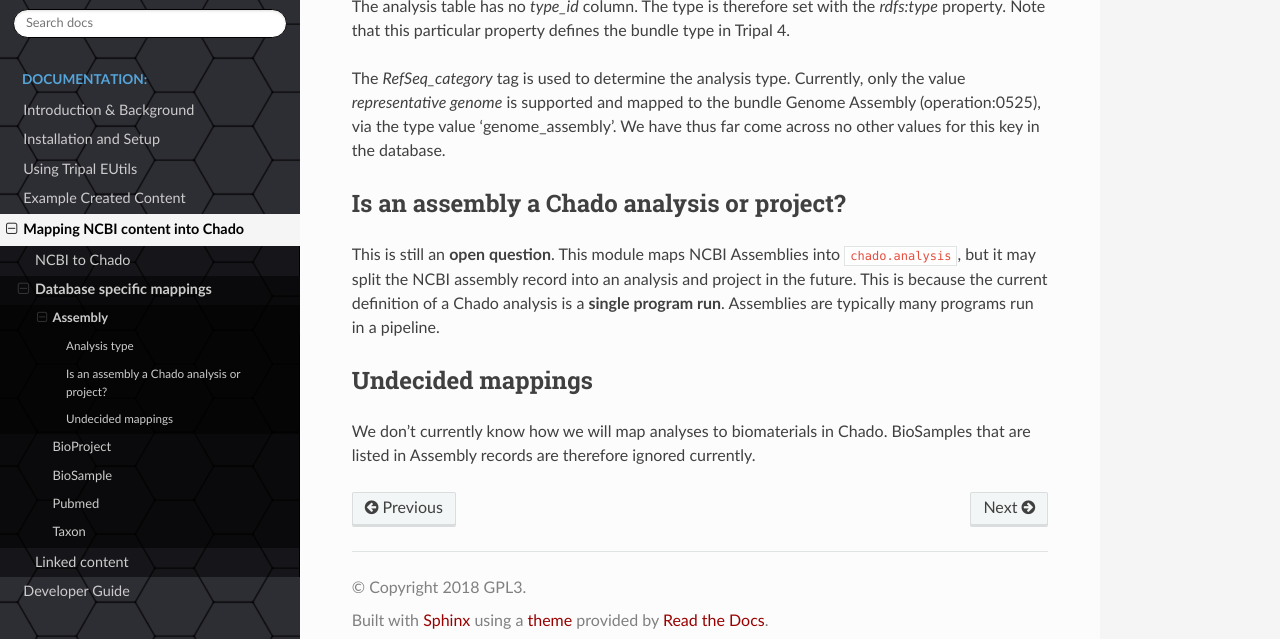
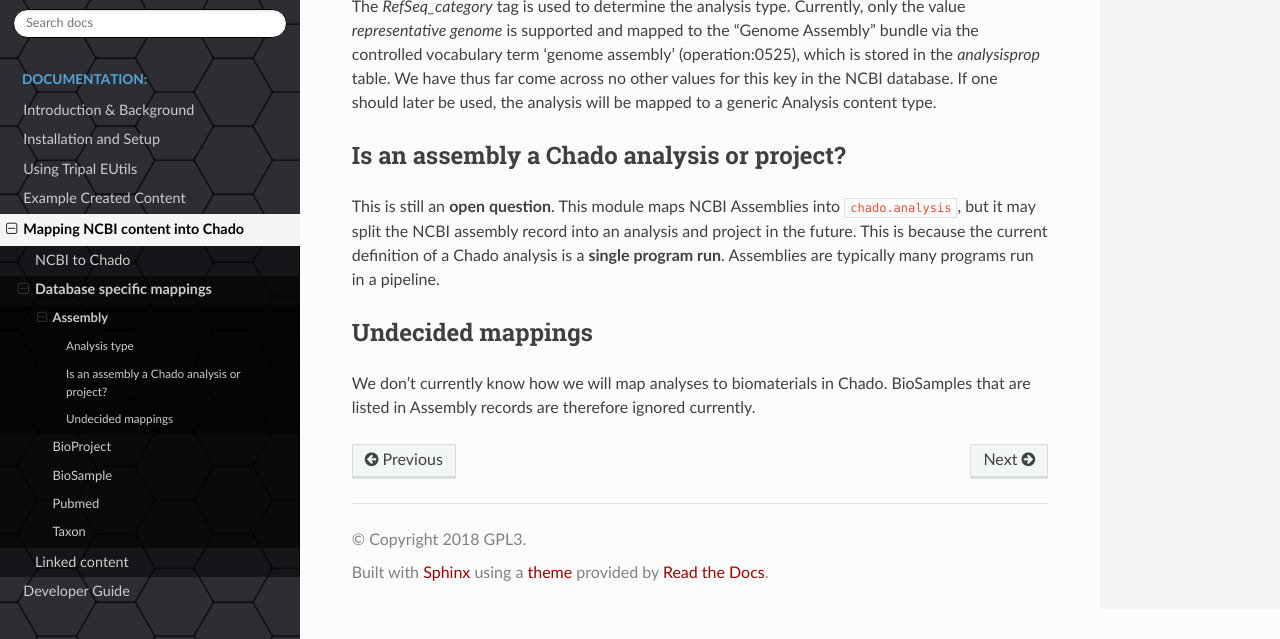
Before and after one commit to NAL-i5K/tripal_eutils, a Sphinx documentation site: the page built from docs/database_info/assembly.rst, in a window 1280 px wide and 900 px high, scrolled down 1077 px, cut to the strip 261-900 px from the top of the window. Built offline with Sphinx 7.4.7 and the Read the Docs theme 3.1.0, drawn with Linux system fonts in a browser that asks for light colours.

Commit message:
rdfs:type not used in Tripal 4

```diff
--- a/docs/database_info/assembly.rst
+++ b/docs/database_info/assembly.rst
@@ -13,15 +13,14 @@ Instead they are extracted from the FTP attribute.
 
 Analysis type
 -------------
-The analysis table has no `type_id` column.
-The type is therefore set with the `rdfs:type` property.
-Note that this particular property defines the bundle type in Tripal 4.
 
 The `RefSeq_category` tag is used to determine the analysis type.
 Currently, only the value `representative genome` is supported and
-mapped to the bundle Genome Assembly (operation:0525), via the type
-value 'genome_assembly'.
-We have thus far come across no other values for this key in the database.
+mapped to the "Genome Assembly" bundle via the controlled vocabulary term
+'genome assembly' (operation:0525), which is stored in the `analysisprop` table.
+We have thus far come across no other values for this key in the NCBI database.
+If one should later be used, the analysis will be mapped to a
+generic Analysis content type.
 
 Is an assembly a Chado analysis or project?
 -------------------------------------------
--- a/docs/examples.rst
+++ b/docs/examples.rst
@@ -1,7 +1,10 @@
 Example Created Content
 ======================================
 
-This page demonstrates examples of content imported by this module.  These are the linked records inserted starting from the BioProject `PRJNA185471 <https://www.ncbi.nlm.nih.gov/bioproject/185471>`_ [#185471]_.
+This page demonstrates examples of content imported by this module.
+These are the linked records inserted starting from the BioProject
+`PRJNA185471 <https://www.ncbi.nlm.nih.gov/bioproject/185471>`_ [#185471]_
+and Genome Assembly `GCA_000516895<https://www.ncbi.nlm.nih.gov/assembly/889828>`_.
 
 Examples
 --------
```
Also changed, not shown: 2 other files.
